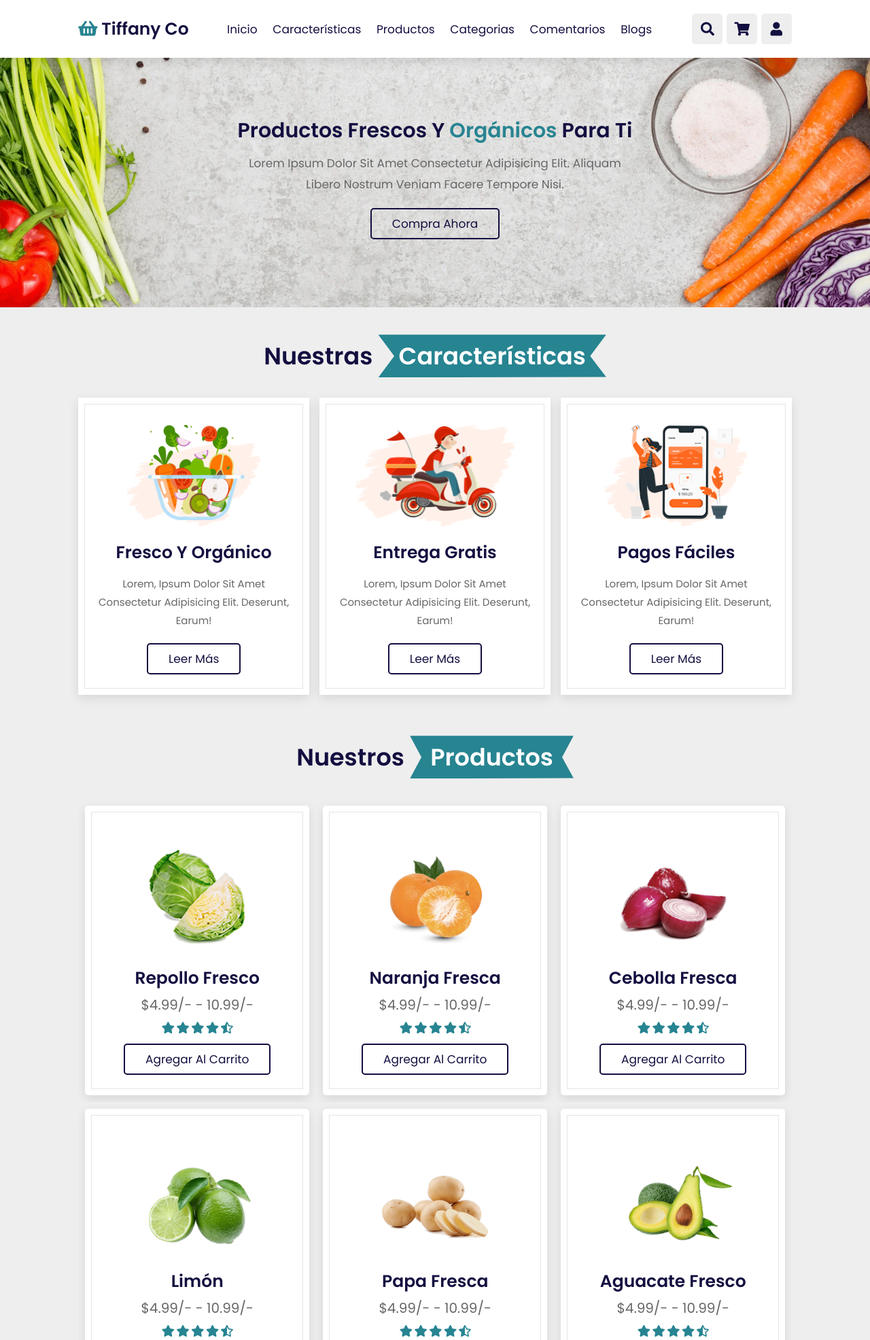
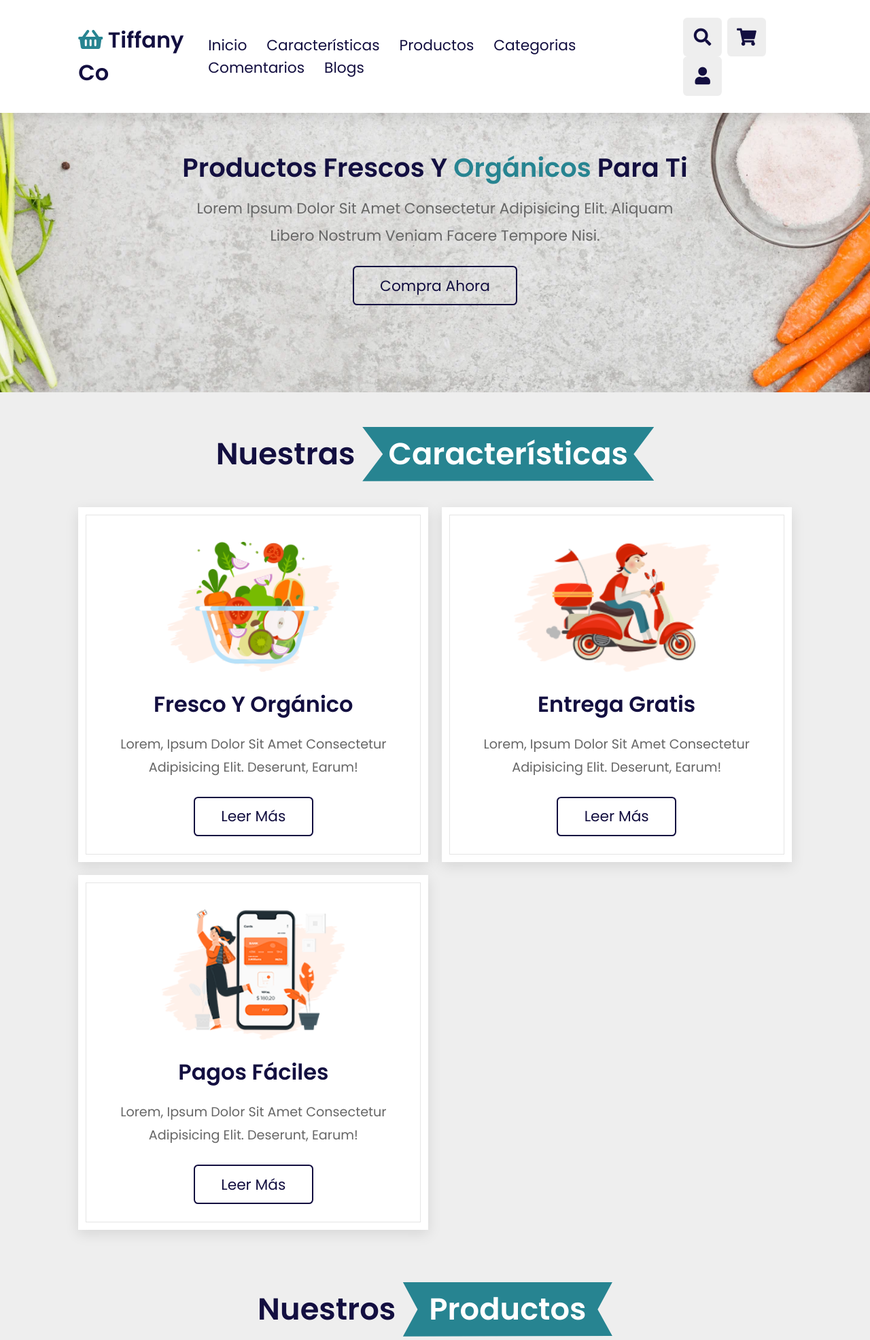
Before and after one commit to vnieto26/proyecto1, a Flask app: page / in a window 1280 px wide. Shown: the top 1971 px of the page at 68% size. Run offline with Flask 2, Linux system fonts and the light colour scheme; data comes from the database, SQL or seed files in the repository; both versions use the stored data as it was after the commit.

Commit message:
Cambios registrados

```diff
--- a/app.py
+++ b/app.py
@@ -2,6 +2,8 @@ from flask import Flask, render_template, request, session, escape
 from werkzeug.utils import redirect
 from flask_sqlalchemy import SQLAlchemy
 from werkzeug.security import generate_password_hash, check_password_hash
+from sqlalchemy import ForeignKey
+from sqlalchemy.orm import relationship
 import os
 
 dbdir = "sqlite:///" + os.path.abspath(os.getcwd()) + "/database.db"
@@ -21,7 +23,7 @@ class Users(db.Model):
     email = db.Column(db.String(100), unique=True, nullable=False)
     password = db.Column(db.String(80), nullable=False)
     perfil = db.Column(db.String(1), default='1')
-
+    comentario = db.relationship("Comentarios", backref="users")
 
 class Products(db.Model):
     id = db.Column(db.Integer, primary_key=True)
@@ -29,10 +31,21 @@ class Products(db.Model):
     categoria = db.Column(db.String(50), nullable=False)
     precio = db.Column(db.Float, default = 0.0)
     stock = db.Column(db.Integer, default=0)
+    comentario = db.relationship('Comentarios', backref='products')
+
+class Comentarios(db.Model):
+    id = db.Column(db.Integer, primary_key=True)
+    comentario = db.Column(db.String(300), nullable=False)
+    id_user = db.Column(db.Integer, db.ForeignKey('users.id'), nullable=False)
+    # nom_user = relationship('user', backref='comentarios')
+    id_producto = db.Column(db.Integer, db.ForeignKey('products.id'), nullable=False)
+    # nom_producto = relationship('products', backref='comentarios')
+
 
 @ app.route('/')
 def inicio():
-    return render_template('index.html')
+    productos = Products.query.all()
+    return render_template('index.html', productos=productos)
 
 @ app.route('/buscar')
 def buscar():
@@ -77,7 +90,8 @@ def home():
     if 'username' in session:
         productos = Products.query.all()
         users = Users.query.all()
-        return render_template('home.html', productos=productos, users=users)
+        comentarios = Comentarios.query.all()
+        return render_template('home.html', productos=productos, users=users, comentarios= comentarios)
     return redirect('/')
 
 @ app.route('/logout')
@@ -120,6 +134,19 @@ def delete_user(id):
     db.session.commit()
     return redirect('/home')
 
+@app.route('/home/edit_comenta')
+def edit_comenta():
+    return redirect('/home')
+
+@app.route('/home/delete_comenta/<int:id>', methods=["get","post"])
+def delete_comenta(id):
+    user = Users.query.get(id)
+    db.session.delete(user)
+    db.session.commit()
+    return redirect('/home')
+
+
+
 
 if __name__ == '__main__':
     db.create_all()
--- a/static/css/style.css
+++ b/static/css/style.css
@@ -21,7 +21,7 @@
 }
 
 html{
-    font-size: 62.5%;
+    font-size: 80%;
     overflow-x: hidden;
     scroll-behavior: smooth;
     scroll-padding-top: 7rem;
--- a/templates/index.html
+++ b/templates/index.html
@@ -66,7 +66,7 @@
             <input type="email" name="email" placeholder="email" class="box" required>
             <input type="password" name="password" placeholder="contraseña" class="box" required>
             <p>Olvidaste tu contraseña <a href="#" id="recuperar-btn"> Clic aquí</a></p>
-            <p >No tengo una cuenta<a href="#" id="register-btn"> Crear ahora</div></a></p>
+            <p>No tengo una cuenta<a href="#" id="register-btn"> Crear ahora</div></a></p>
             <input type="submit" value="Entrar" class="btn">
         </form>
         <!-- Formulario de registro de usuario -->
@@ -140,91 +140,53 @@
 
     <!-- features section ends -->
 
+    <!-- {% for producto in productos %}
+    <div class="swiper product-slider">
+        <h2>{{producto.producto}}</h2>
+        <h4>{{producto.precio}}</h4>
+    </div>
+    {% endfor %} -->
     <!-- products section starts  -->
 
     <section class="products" id="products">
-
         <h1 class="heading"> Nuestros <span>Productos</span> </h1>
 
+
         <div class="swiper product-slider">
-
             <div class="swiper-wrapper">
-
                 <div class="swiper-slide box" nombre="Naranja">
                     <img src="{{url_for('static', filename='image/product-1.png')}}" alt="">
                     <h3>Naranja fresca</h3>
                     <div class="price"> $4.99/- - 10.99/- </div>
-                    <div class="stars">
-                        <i class="fas fa-star"></i>
-                        <i class="fas fa-star"></i>
-                        <i class="fas fa-star"></i>
-                        <i class="fas fa-star"></i>
-                        <i class="fas fa-star-half-alt"></i>
-                    </div>
                     <a href="#" class="btn">Agregar al carrito</a>
                 </div>
-
                 <div class="swiper-slide box">
                     <img src="{{url_for('static', filename='image/product-2.png')}}" alt="">
                     <h3>Cebolla fresca</h3>
                     <div class="price"> $4.99/- - 10.99/- </div>
-                    <div class="stars">
-                        <i class="fas fa-star"></i>
-                        <i class="fas fa-star"></i>
-                        <i class="fas fa-star"></i>
-                        <i class="fas fa-star"></i>
-                        <i class="fas fa-star-half-alt"></i>
-                    </div>
                     <a href="#" class="btn">Agregar al carrito</a>
                 </div>
-
                 <div class="swiper-slide box">
                     <img src="{{url_for('static', filename='image/product-3.png')}}" alt="">
                     <h3>Carne fresca</h3>
                     <div class="price"> $4.99/- - 10.99/- </div>
-                    <div class="stars">
-                        <i class="fas fa-star"></i>
-                        <i class="fas fa-star"></i>
-                        <i class="fas fa-star"></i>
-                        <i class="fas fa-star"></i>
-                        <i class="fas fa-star-half-alt"></i>
-                    </div>
                     <a href="#" class="btn">Agregar al carrito</a>
                 </div>
-
                 <div class="swiper-slide box">
                     <img src="{{url_for('static', filename='image/product-4.png')}}" alt="">
                     <h3>Repollo fresco</h3>
                     <div class="price"> $4.99/- - 10.99/- </div>
-                    <div class="stars">
-                        <i class="fas fa-star"></i>
-                        <i class="fas fa-star"></i>
-                        <i class="fas fa-star"></i>
-                        <i class="fas fa-star"></i>
-                        <i class="fas fa-star-half-alt"></i>
-                    </div>
                     <a href="#" class="btn">Agregar al carrito</a>
                 </div>
-
             </div>
-
         </div>
 
         <div class="swiper product-slider">
-
             <div class="swiper-wrapper">
-
                 <div class="swiper-slide box">
                     <img src="{{url_for('static', filename='image/product-5.png')}}" alt="">
                     <h3>Papa fresca</h3>
                     <div class="price"> $4.99/- - 10.99/- </div>
-                    <div class="stars">
-                        <i class="fas fa-star"></i>
-                        <i class="fas fa-star"></i>
-                        <i class="fas fa-star"></i>
-                        <i class="fas fa-star"></i>
-                        <i class="fas fa-star-half-alt"></i>
-                    </div>
                     <a href="#" class="btn">Agregar al carrito</a>
                 </div>
 
@@ -232,13 +194,6 @@
                     <img src="{{url_for('static', filename='image/product-6.png')}}" alt="">
                     <h3>Aguacate fresco</h3>
                     <div class="price"> $4.99/- - 10.99/- </div>
-                    <div class="stars">
-                        <i class="fas fa-star"></i>
-                        <i class="fas fa-star"></i>
-                        <i class="fas fa-star"></i>
-                        <i class="fas fa-star"></i>
-                        <i class="fas fa-star-half-alt"></i>
-                    </div>
                     <a href="#" class="btn">Agregar al carrito</a>
                 </div>
 
@@ -246,13 +201,6 @@
                     <img src="{{url_for('static', filename='image/product-7.png')}}" alt="">
                     <h3>Zanahoria fresca</h3>
                     <div class="price"> $4.99/- - 10.99/- </div>
-                    <div class="stars">
-                        <i class="fas fa-star"></i>
-                        <i class="fas fa-star"></i>
-                        <i class="fas fa-star"></i>
-                        <i class="fas fa-star"></i>
-                        <i class="fas fa-star-half-alt"></i>
-                    </div>
                     <a href="#" class="btn">Agregar al carrito</a>
                 </div>
 
@@ -260,20 +208,10 @@
                     <img src="{{url_for('static', filename='image/product-8.png')}}" alt="">
                     <h3>Limón</h3>
                     <div class="price"> $4.99/- - 10.99/- </div>
-                    <div class="stars">
-                        <i class="fas fa-star"></i>
-                        <i class="fas fa-star"></i>
-                        <i class="fas fa-star"></i>
-                        <i class="fas fa-star"></i>
-                        <i class="fas fa-star-half-alt"></i>
-                    </div>
                     <a href="#" class="btn">Agregar al carrito</a>
                 </div>
-
             </div>
-
         </div>
-
 
     </section>
 
```
Also changed, not shown: templates/home.html (+57 -1 lines), database.db.
